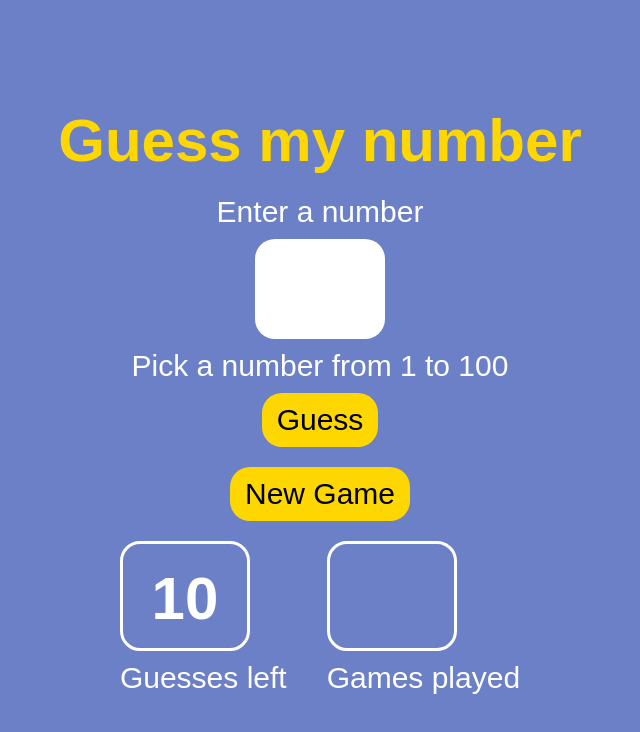
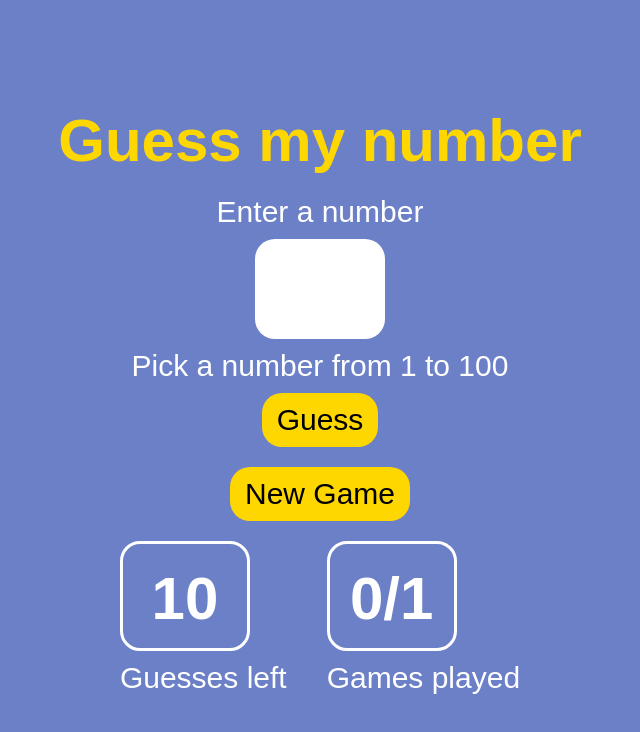
Before and after one commit to RobertB512/number-guessing-game, a plain HTML site: page index.html in a window 1280 px wide. Both pictures are taken after a click on the button "New Game". Shown: the whole page, without its empty margins (320-960 px from the left). Drawn offline with Linux system fonts and the light colour scheme.

Commit message:
Add games won count

```diff
--- a/index.html
+++ b/index.html
@@ -30,7 +30,7 @@
     </div>
     <!-- for guesses left -->
     <div class="games-played-box">
-      <p class="stats games-played"></p>
+      <p class="stats games-won"></p>
       <p class="stats-lbl">Games played</p>
     </div>
   </section>
--- a/scripts/script.js
+++ b/scripts/script.js
@@ -6,8 +6,9 @@ let guessBtn = document.querySelector(".guess.btn");
 let newGameBtn = document.querySelector(".new-game-btn");
 let statsArea = document.querySelector(".stats-area");
 let guessesLeft = document.querySelector(".guesses-left");
-// let gamesWonField = document.querySelector(".games-played");
-// let gamesWon = 0;
+let gamesPlayedField = document.querySelector(".games-won");
+let gamesPlayed = 0;
+let gamesWon = 0;
 let computerNumber;
 let guesses = 10;
 
@@ -15,6 +16,7 @@ let guesses = 10;
 // main game function
 function newGame() {
   // show/reset game elements at start
+  ++gamesPlayed
   heading.textContent = "Guess my number"
   numberEntryArea.style.display = "flex";
   message.textContent = "Pick a number from 1 to 100"
@@ -22,6 +24,7 @@ function newGame() {
   computerNumber = Math.floor(Math.random() * 100) + 1;
   guesses = 10
   guessesLeft.textContent = String(guesses);
+  gamesPlayedField.textContent = `${gamesWon}/${gamesPlayed}`
 }
 
 function guessNumber() {
@@ -30,6 +33,7 @@ function guessNumber() {
   if (playerNumber < computerNumber) {
     message.textContent = `${playerNumber} is too low`
   } else if (playerNumber === computerNumber) {
+    gamesWon++
     heading.textContent = "YOU WIN"
     numberEntryArea.style.display = "none";
     statsArea.style.display = "none";
@@ -48,7 +52,6 @@ function guessNumber() {
     message.textContent = "";
   }
 
-
   console.log(`playerNumber: ${playerNumber}`)
   console.log(`computerNumber: ${computerNumber}`)
   console.log(`guesses left ${guesses}`)
```
